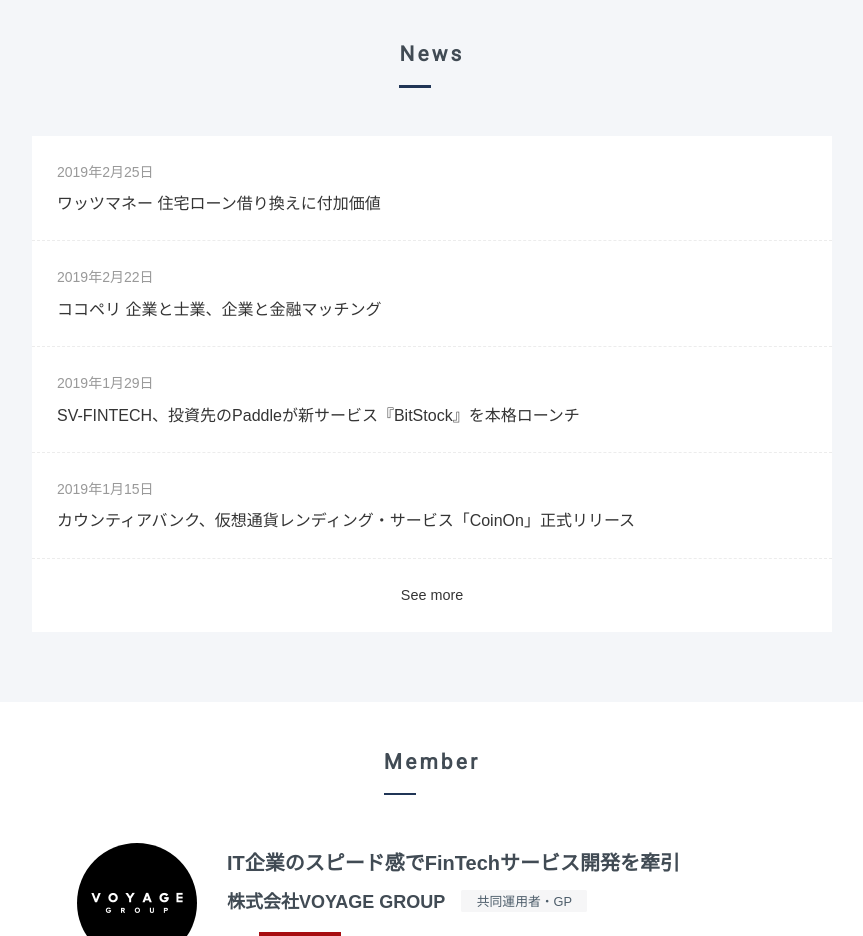
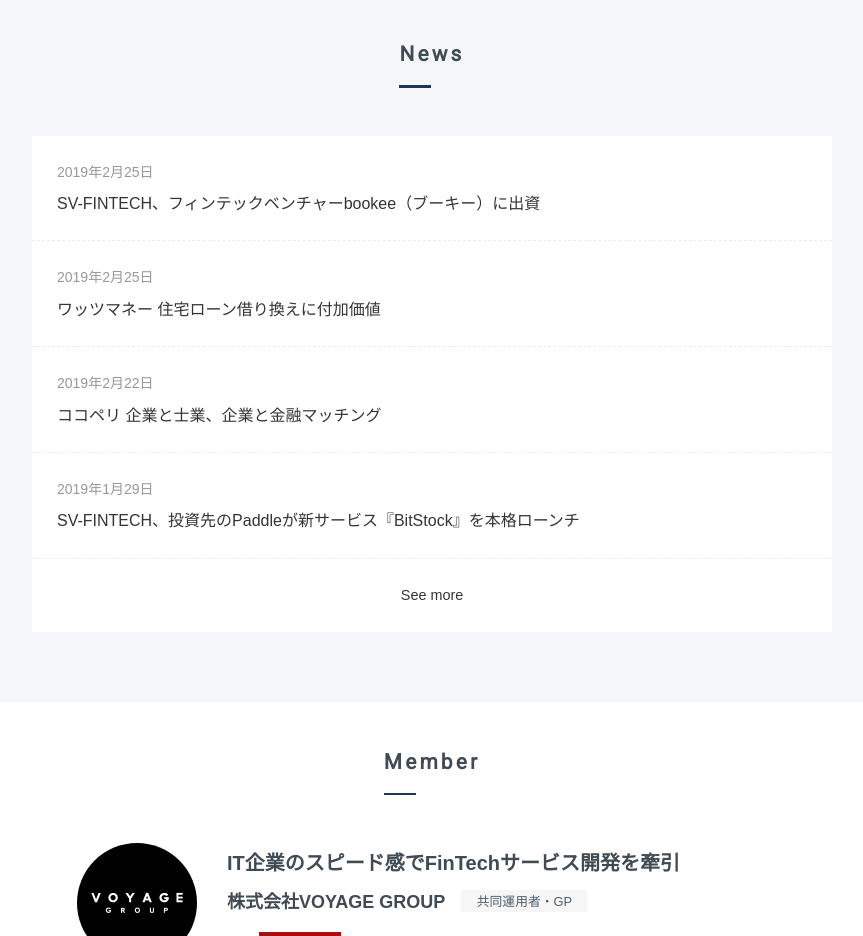
Before and after one commit to SV-FINTECH-Fund/sv-fintech-fund.github.io, a plain HTML site: page index.html in a window 1280 px wide. Shown: the part 1100-2036 px from the top of the page, without its empty margins (208-1071 px from the left). Drawn offline with nearby package versions, Linux system fonts and the light colour scheme; a script that the page names is missing; a web font is replaced by a local one.

Commit message:
bookeeに出資

```diff
--- a/index.html
+++ b/index.html
@@ -92,6 +92,12 @@
       <ul class="list_news">
 
         <li>
+          <a href="https://prtimes.jp/main/html/rd/p/000000008.000038532.html" target="_blank">
+            <p class="time">2019年2月25日</p>
+            <p class="txt">SV-FINTECH、フィンテックベンチャーbookee（ブーキー）に出資</p>
+          </a>
+        </li>
+        <li>
           <a href="https://www.quick.co.jp/6/article/19474" target="_blank">
             <p class="time">2019年2月25日</p>
             <p class="txt">ワッツマネー 住宅ローン借り換えに付加価値</p>
@@ -107,12 +113,6 @@
           <a href="https://prtimes.jp/main/html/rd/p/000000006.000038532.html" target="_blank">
             <p class="time">2019年1月29日</p>
             <p class="txt">SV-FINTECH、投資先のPaddleが新サービス『BitStock』を本格ローンチ</p>
-          </a>
-        </li>
-        <li>
-          <a href="https://prtimes.jp/main/html/rd/p/000000004.000036140.html" target="_blank">
-            <p class="time">2019年1月15日</p>
-            <p class="txt">カウンティアバンク、仮想通貨レンディング・サービス「CoinOn」正式リリース</p>
           </a>
         </li>
 
```
Also changed, not shown: news.html (+6 -0 lines).
